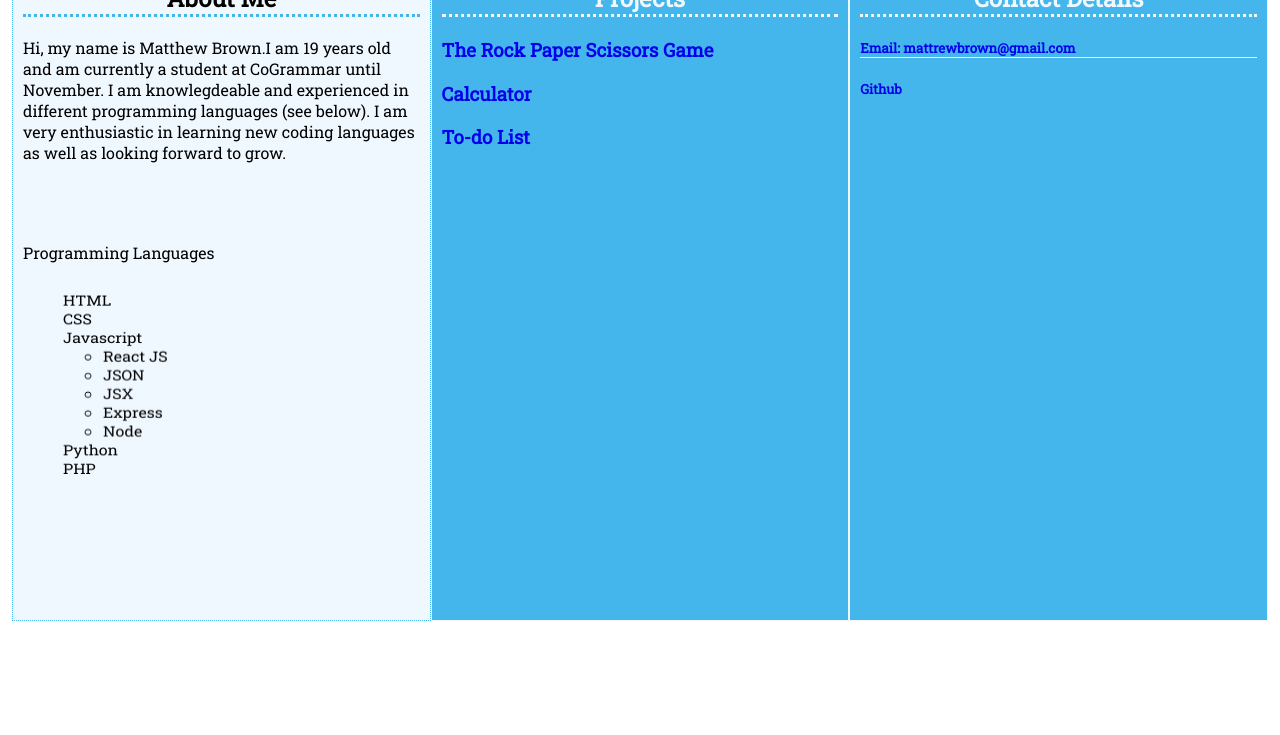
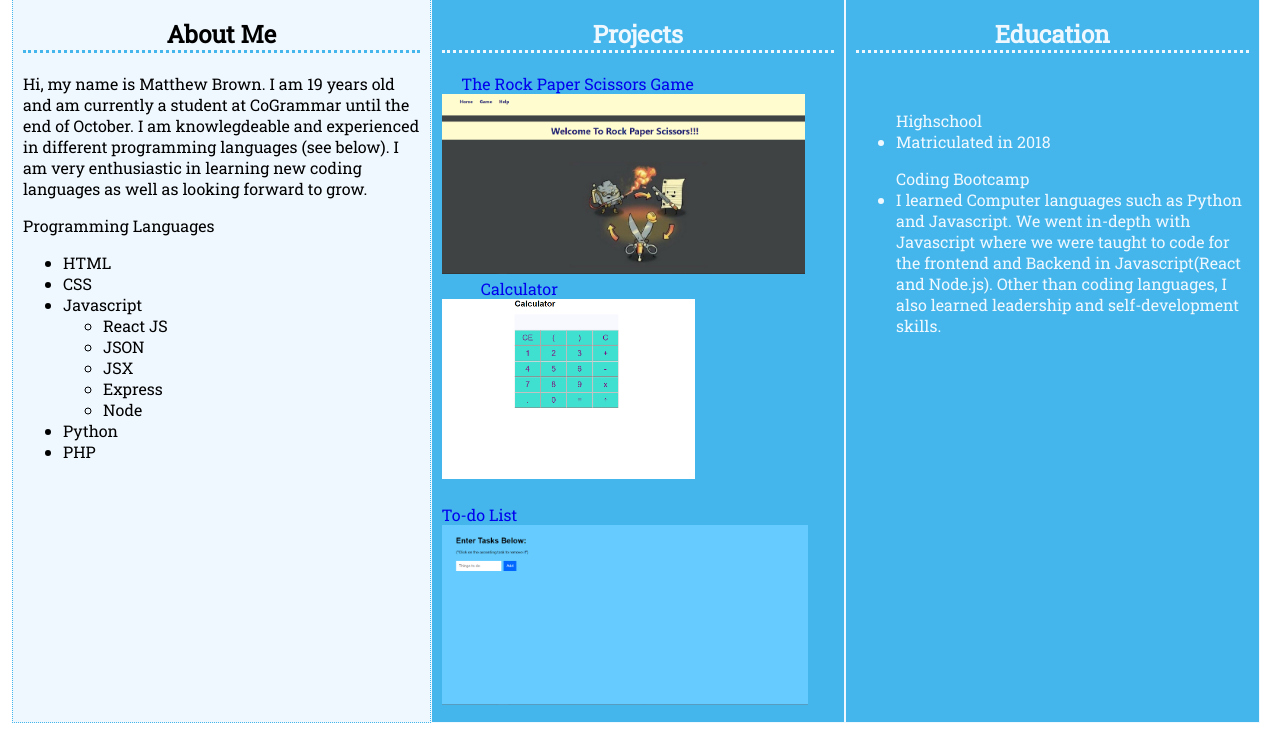
Before and after one commit to matthew-dean-brown/profile, a plain HTML site: page index.html in a window 1280 px wide. Shown: the part 241-976 px from the top of the page. Before the commit the page ends 874 px from the top, so only its background shows below. Drawn offline with Linux system fonts and the light colour scheme.

Commit message:
updated portfolio

```diff
--- a/index.html
+++ b/index.html
@@ -10,18 +10,26 @@
     <title>Profile</title>
 </head>
 <body>
+    <div style="display: table;">
 	    <div id="header">
 	        <div style="display:flex; height: 180px">
-            <img id="pic" src='Matthew.jpg'>
+	            <img id="pic" src='images/Matthew.jpg'>
 	            <h1 id="name">Matthew Brown</h1>
 	    </div>
+
+	    <div style="margin-left: 60%; display: flex;">
+		    <a href="mailto:mattrewbrown@gmail.com">
+				<i class="fa fa-envelope-o" style="font-size:36px; color: white;"></i>
+			</a>
+	    	<a href="https://github.com/matthew-dean-brown"><span style="font-size: 25px; margin-left: 15%">GitHub</span></a>
 		</div>
-    <div class="row">
+    </div>
+    <div id="col" class="row">
         <div id="otherColumn" class="column">
             <div class="inner-wrapper">
                 <h2 style="border-bottom: 3px dotted rgb(68, 182, 235)">About Me</h2>
                 <p>
-                        Hi, my name is Matthew Brown.I am 19 years old and am currently a student at CoGrammar until November. I am knowlegdeable and experienced in different programming languages (see below). I am very enthusiastic in learning new coding languages as well as looking forward to grow.
+                    Hi, my name is Matthew Brown. I am 19 years old and am currently a student at CoGrammar until the end of October. I am knowlegdeable and experienced in different programming languages (see below). I am very enthusiastic in learning new coding languages as well as looking forward to grow.
                 </p>
                 <div class="scene">
                         Programming Languages
@@ -44,17 +52,36 @@
                 </div>
             </div>
         </div>
-        <div id="colorColumn" class="column">
+        <div id="colorColumn" class="column1">
             <h2>Projects</h2>
-            <h3><a href="https://rock-paper-scissors-mbrown.herokuapp.com/" target="_blank">The Rock Paper Scissors Game</a></h3>
-            <h3><a href="https://calculator-mbrown.herokuapp.com/" target="_blank">Calculator</a></h3>
-            <h3><a href="https://to-do-list-mbrown.herokuapp.com" target="_blank">To-do List</a></h3>
-
+            <div>
+	            <a style="margin-left: 5%" href="https://rock-paper-scissors-mbrown.herokuapp.com/" target="_blank">
+	            	The Rock Paper Scissors Game
+	            	<img id="images" src="images/rock-paper-scissors.png">
+	            </a>
+	            <a style="margin-left: 10%" href="https://calculator-mbrown.herokuapp.com/" target="_blank">
+	            	Calculator
+	            	<br>
+	            	<img id="images" src="images/calculator.png" >
+	            </a>
 	        </div>
-        <div id="colorColumn" class="column">
-            <h2>Contact Details</h2>
-            <h5 style="border-bottom: 1px solid aliceblue"><a href="mailto:mattrewbrown@gmail.com">Email: mattrewbrown@gmail.com</a></h5>
-            <h5><a href="https://github.com/MatthewDeanBrown" target="_blank">Github</a></h5>
+	       	<br>
+	       	<div>
+	            <a href="https://to-do-list-mbrown.herokuapp.com" target="_blank">
+	            	To-do List<br>
+	            	<img id="images" src="images/to-do-list.png">
+	        	</a>
+        	</div>
+        </div>
+        <div id="colorColumn" class="column1">
+            <h2>Education</h2><br>
+            <ul>Highschool
+            	<li>Matriculated in 2018</li>
+            </ul>
+            <ul>Coding Bootcamp
+            	<li>I learned Computer languages such as Python and Javascript. We went in-depth with Javascript where we were taught to code for the frontend and Backend in Javascript(React and Node.js). Other than coding languages, I also learned leadership and self-development skills.</li>
+            </ul>
+        </div>
         </div>
     </div>
 </body>
--- a/profile.css
+++ b/profile.css
@@ -29,10 +29,17 @@ a{
 }
 .column {
     float: left;
-    width: 33.33%;
     padding: 10px;
-    height: 670px;
+    height: 736px;
+    width: 33.33%
 }
+.column1 {
+    padding: 10px;
+    height: 736px;
+    padding: 10px;
+    width: 33%
+}
+
 
 #colorColumn{
     background-color: rgb(68, 182, 235);
@@ -42,9 +49,11 @@ a{
 
 #otherColumn{
     border: 1px dotted rgb(68, 182, 235);
-    background-color: aliceblue
+    background-color: aliceblue;
 }
-
+.row{
+    display: flex;
+}
 .row:after {
     content: "";
     display: table;
@@ -68,18 +77,18 @@ h2{
       opacity: 1;
     }
 }
-.scene {
-    margin:20% auto;
 }
 .wrapper {
     transform: rotateX(45deg);
     transform-style: preserve-3d;
 }
-.ball{
+
+.ball:hover{
     list-style: none;
     transform-style:  preserve-3d;
-    animation: roundandround 5s 1s infinite linear;
+    animation: roundandround 2s 1s infinite linear;
 }
+
 .ball .ring {
     border-style: none;
     border-radius: 50%;
@@ -87,6 +96,6 @@ h2{
     animation: show 0.75s forwards ease-in-out;
 }
 
-#JS{
-    float: right
+#images{
+    height:180px;
 }
```
Also changed, not shown: images/Matthew.jpg (renamed from Matthew.jpg), images/calculator.png (added), images/rock-paper-scissors.png (added), images/to-do-list.png (added). Lines whose indentation alone changed are shown as unchanged.
